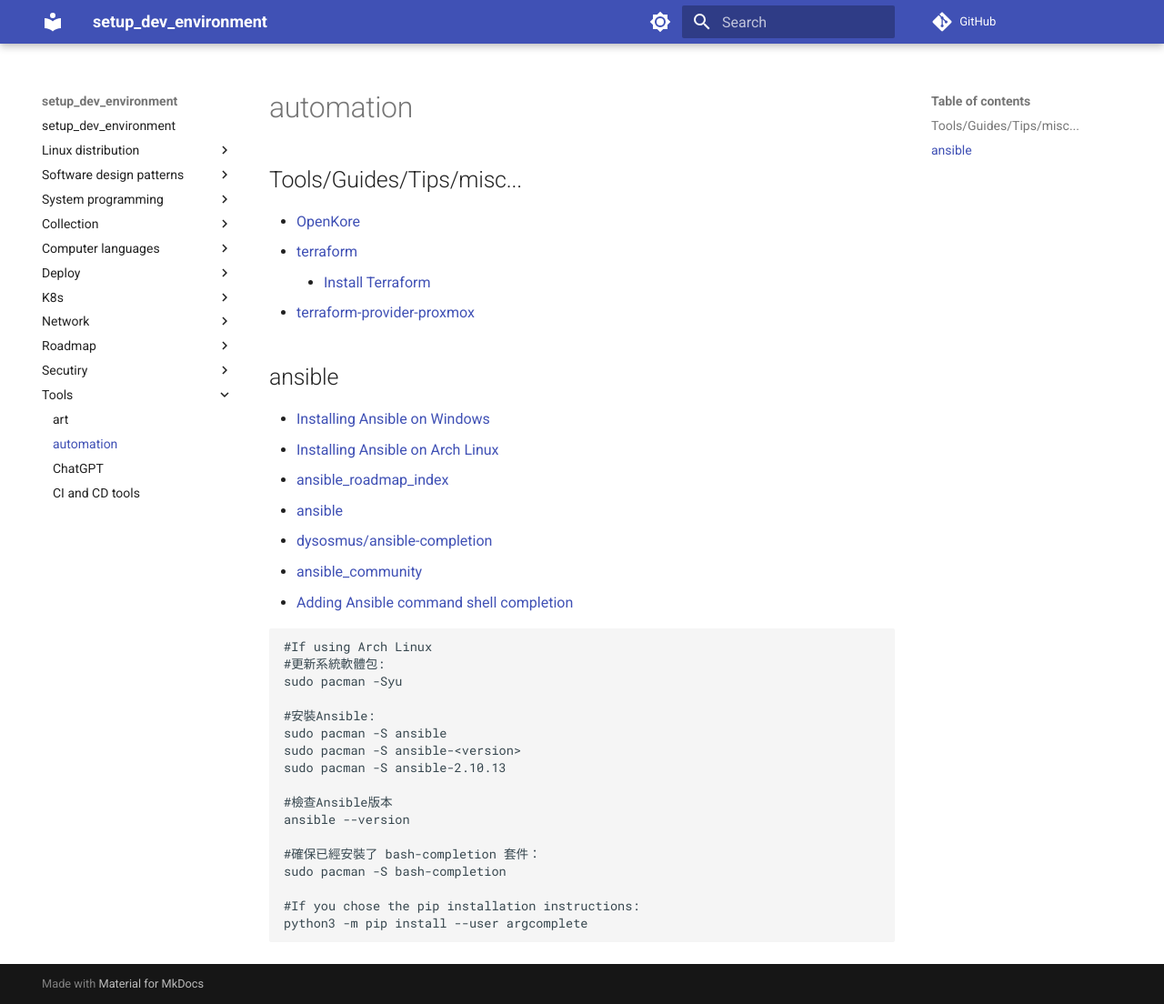
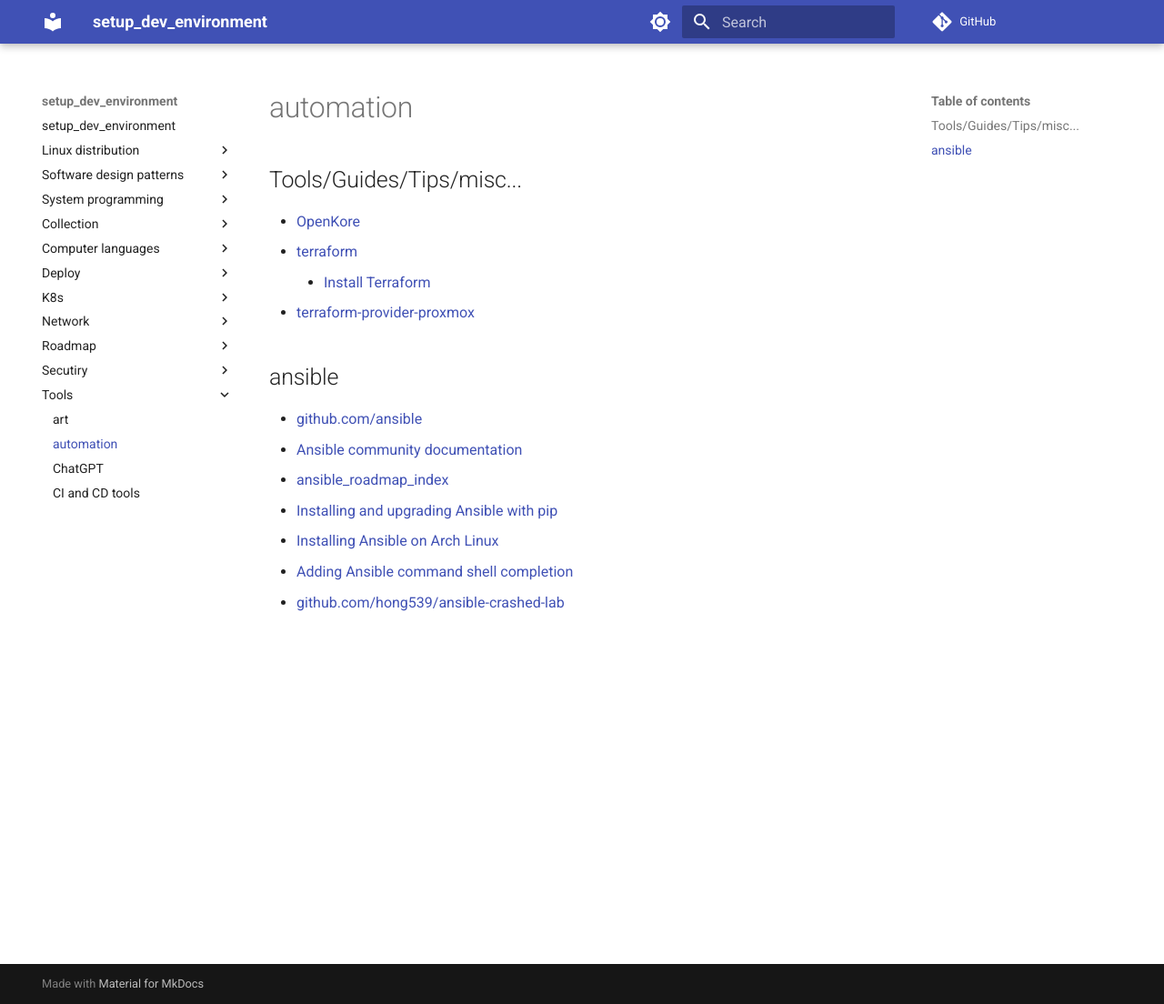
Before and after one commit to hong539/setup_dev_environment, an MkDocs documentation site: the page built from docs/tools/automation.md, in a window 1280 px wide and 1104 px high. Shown: the whole window at 91% size. Built offline with MkDocs 1.6.1 and Material for MkDocs 9.7.7, drawn with Linux system fonts in a browser that asks for light colours; comment, search, counter and statistics services are not loaded.

Commit message:
[skip ci] update docs

````diff
--- a/docs/tools/automation.md
+++ b/docs/tools/automation.md
@@ -9,30 +9,10 @@
 
 ## ansible
 
-* [Installing Ansible on Windows](https://docs.ansible.com/ansible/latest/installation_guide/installation_distros.html#installing-ansible-on-windows)
+* [github.com/ansible](https://github.com/ansible/ansible)
+* [Ansible community documentation](https://docs.ansible.com/index.html)
+* [ansible_roadmap_index](https://docs.ansible.com/ansible/latest/roadmap/ansible_roadmap_index.html)
+* [Installing and upgrading Ansible with pip](https://docs.ansible.com/ansible/latest/installation_guide/intro_installation.html#installing-and-upgrading-ansible-with-pip)
 * [Installing Ansible on Arch Linux](https://wiki.archlinux.org/title/Ansible#Installation)
-* [ansible_roadmap_index](https://docs.ansible.com/ansible/latest/roadmap/ansible_roadmap_index.html)
-* [ansible](https://github.com/ansible/ansible)
-* [dysosmus/ansible-completion](https://github.com/dysosmus/ansible-completion)
-* [ansible_community](https://docs.ansible.com/ansible_community.html)
 * [Adding Ansible command shell completion](https://docs.ansible.com/ansible/latest/installation_guide/intro_installation.html#adding-ansible-command-shell-completion)
-
-```shell
-#If using Arch Linux
-#更新系統軟體包:
-sudo pacman -Syu
-
-#安裝Ansible:
-sudo pacman -S ansible
-sudo pacman -S ansible-<version>
-sudo pacman -S ansible-2.10.13
-
-#檢查Ansible版本
-ansible --version
-
-#確保已經安裝了 bash-completion 套件：
-sudo pacman -S bash-completion
-
-#If you chose the pip installation instructions:
-python3 -m pip install --user argcomplete
-```
+* [github.com/hong539/ansible-crashed-lab](https://github.com/hong539/ansible-crashed-lab)
````
Also changed, not shown: docs/Linux_distribution/Red Hat/redhat.md (added, +5 -0 lines), docs/Linux_distribution/Ubuntu/ubuntu.md (added, +10 -0 lines).
